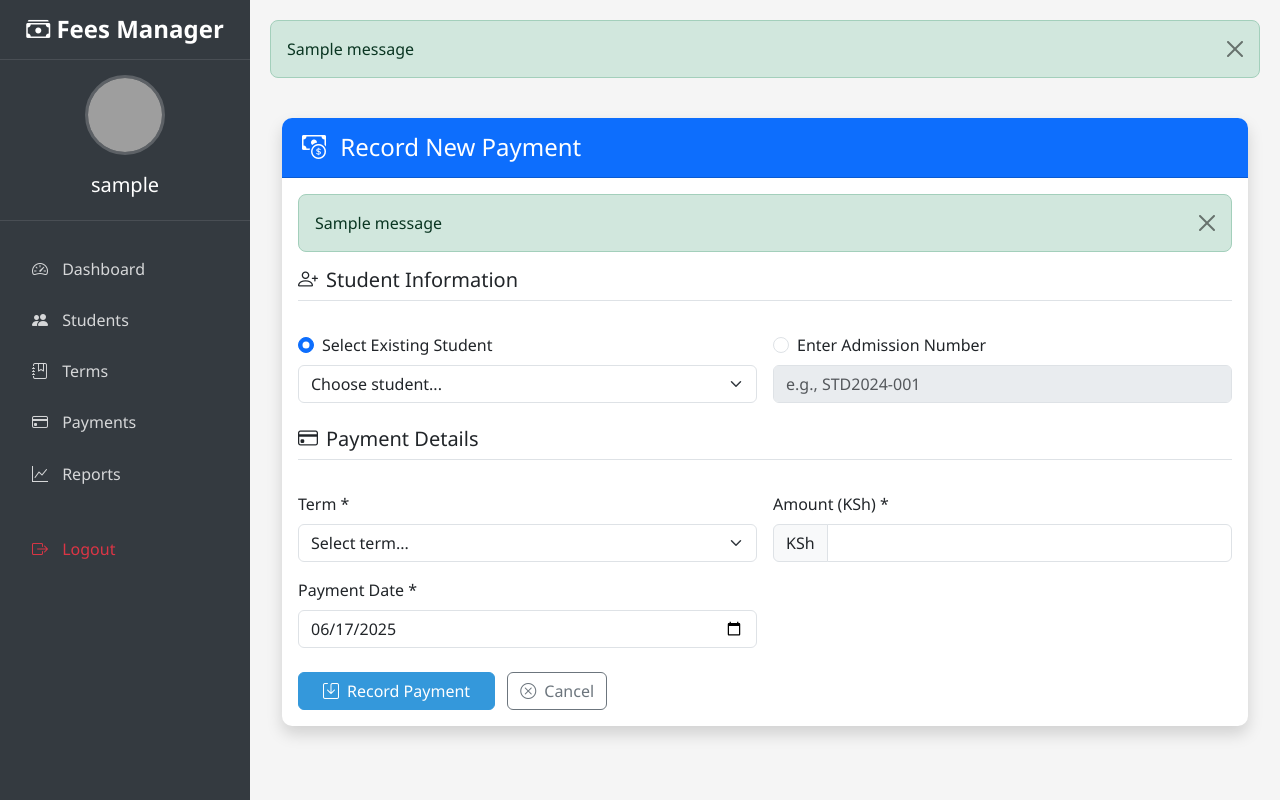
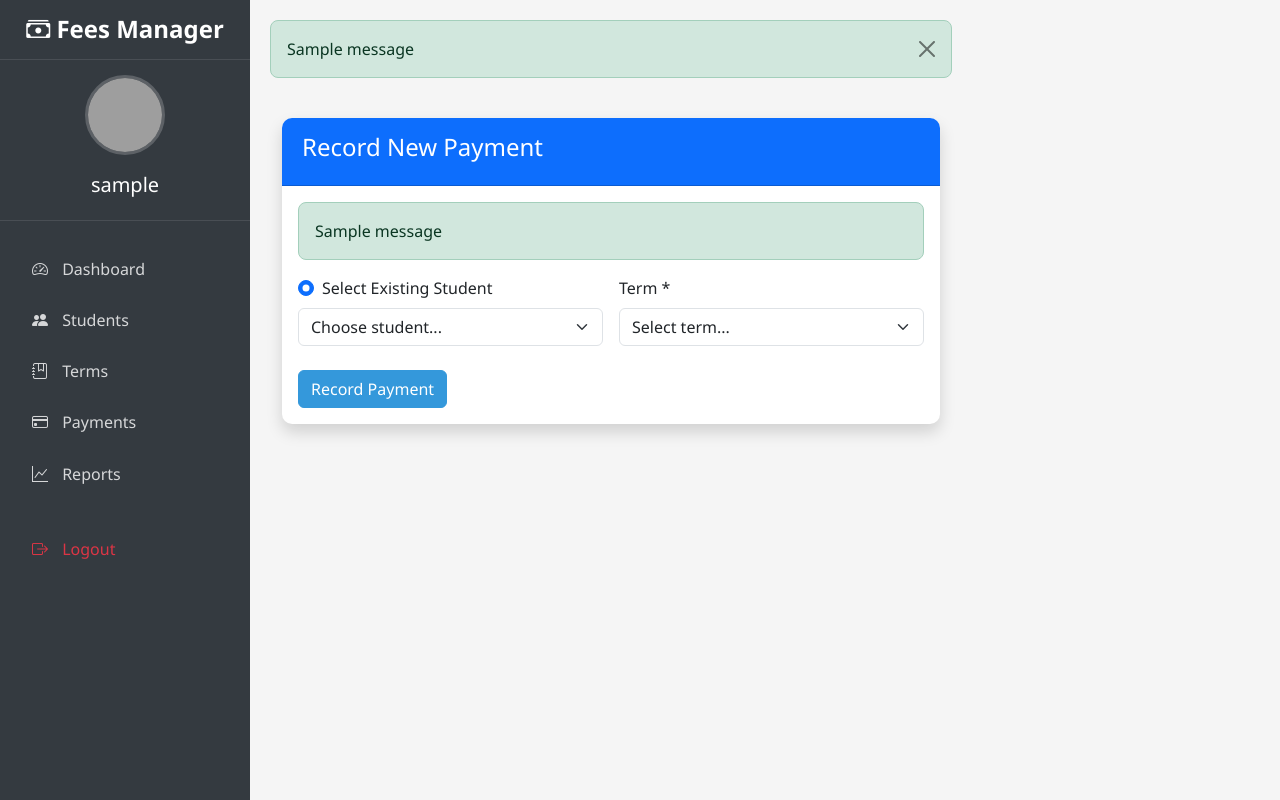
Before and after one commit to ERICKSON-492/fee-system, a Flask app: page /payment/add in a window 1280 px wide. Run offline with Flask 3, Linux system fonts and the light colour scheme; the visitor is signed in with stand-in values (Sample User, id 1); tables that the repository leaves empty hold one stand-in row (values such as "Sample post"); one stand-in notice (Sample message) is shown; a database or web service that is not in the repository returns one stand-in record (values such as "Sample title"); some libraries are stand-ins or nearby versions; grey boxes are pictures that could not be loaded.

Commit message:
Update add_payment.html

```diff
--- a/templates/add_payment.html
+++ b/templates/add_payment.html
@@ -1,190 +1,68 @@
 {% extends "base.html" %}
-
-{% block title %}Add Payment{% endblock %}
 
 {% block content %}
 <div class="container py-4">
     <div class="card shadow">
         <div class="card-header bg-primary text-white">
-            <h4 class="mb-0">
-                <i class="bi bi-cash-coin me-2"></i>
-                Record New Payment
-            </h4>
+            <h4>Record New Payment</h4>
         </div>
 
         <div class="card-body">
             {% with messages = get_flashed_messages(with_categories=true) %}
                 {% if messages %}
                     {% for category, message in messages %}
-                        <div class="alert alert-{{ category }} alert-dismissible fade show">
+                        <div class="alert alert-{{ category }}">
                             {{ message }}
-                            <button type="button" class="btn-close" data-bs-dismiss="alert"></button>
                         </div>
                     {% endfor %}
                 {% endif %}
             {% endwith %}
 
-            <form method="POST" id="paymentForm">
+            <form method="POST">
                 <div class="row g-3">
-                    <!-- Student Section -->
-                    <div class="col-12">
-                        <h5 class="border-bottom pb-2 mb-3">
-                            <i class="bi bi-person-plus me-2"></i>Student Information
-                        </h5>
-                    </div>
-
+                    <!-- Student Selection -->
                     <div class="col-md-6">
                         <div class="form-check">
-                            <input class="form-check-input" type="radio" name="student_input_method"
-                                   id="selectStudent" value="select"
-                                   {% if not form_data or form_data.student_input_method != 'manual' %}checked{% endif %}>
+                            <input class="form-check-input" type="radio"
+                                   name="student_input_method" value="select"
+                                   id="selectStudent" checked>
                             <label class="form-check-label" for="selectStudent">
                                 Select Existing Student
                             </label>
                         </div>
-                        <select class="form-select mt-2" id="student_select" name="admission_no"
-                                {% if form_data and form_data.student_input_method == 'manual' %}disabled{% endif %}>
+                        <select class="form-select mt-2" id="student_select" name="admission_no">
                             <option value="">Choose student...</option>
                             {% for student in students %}
-                            <option value="{{ student.admission_no }}"
-                                {% if form_data and form_data.admission_no == student.admission_no %}selected{% endif %}>
+                            <option value="{{ student.admission_no }}">
                                 {{ student.name }} ({{ student.admission_no }})
                             </option>
                             {% endfor %}
                         </select>
                     </div>
 
-                    <div class="col-md-6">
-                        <div class="form-check">
-                            <input class="form-check-input" type="radio" name="student_input_method"
-                                   id="manualStudent" value="manual"
-                                   {% if form_data and form_data.student_input_method == 'manual' %}checked{% endif %}>
-                            <label class="form-check-label" for="manualStudent">
-                                Enter Admission Number
-                            </label>
-                        </div>
-                        <input type="text" class="form-control mt-2"
-                               id="manual_admission" name="manual_admission"
-                               value="{{ form_data.manual_admission if form_data else '' }}"
-                               placeholder="e.g., STD2024-001"
-                               {% if not form_data or form_data.student_input_method != 'manual' %}disabled{% endif %}>
-                    </div>
-
-                    <!-- Payment Section -->
-                    <div class="col-12 mt-4">
-                        <h5 class="border-bottom pb-2 mb-3">
-                            <i class="bi bi-credit-card me-2"></i>Payment Details
-                        </h5>
-                    </div>
-
+                    <!-- Term Selection -->
                     <div class="col-md-6">
                         <label for="term_id" class="form-label">Term *</label>
                         <select class="form-select" id="term_id" name="term_id" required>
                             <option value="">Select term...</option>
                             {% for term in terms %}
-                            <option value="{{ term.id }}"
-                                {% if form_data and form_data.term_id == term.id|string %}selected{% endif %}>
-                                {{ term.name }}
+                            <option value="{{ term.id }}">
+                                {{ term.name }} (KSh{{ term.amount }})
                             </option>
                             {% endfor %}
                         </select>
                     </div>
 
-                    <div class="col-md-6">
-                        <label for="amount_paid" class="form-label">Amount (KSh) *</label>
-                        <div class="input-group">
-                            <span class="input-group-text">KSh</span>
-                            <input type="number" step="0.01" min="0.01"
-                                   class="form-control"
-                                   id="amount_paid" name="amount_paid"
-                                   value="{{ form_data.amount_paid if form_data else '' }}"
-                                   required>
-                        </div>
-                    </div>
-
-                    <div class="col-md-6">
-                        <label for="payment_date" class="form-label">Payment Date *</label>
-                        <input type="date" class="form-control"
-                               id="payment_date" name="payment_date"
-                               value="{{ form_data.payment_date if form_data else today }}"
-                               required>
-                    </div>
+                    <!-- Other form fields... -->
 
                     <div class="col-12 mt-4">
-                        <button type="submit" class="btn btn-primary px-4">
-                            <i class="bi bi-save me-2"></i>Record Payment
+                        <button type="submit" class="btn btn-primary">
+                            Record Payment
                         </button>
-                        <a href="{{ url_for('view_payments') }}" class="btn btn-outline-secondary ms-2">
-                            <i class="bi bi-x-circle me-2"></i>Cancel
-                        </a>
                     </div>
                 </div>
             </form>
         </div>
     </div>
 </div>
-
-<script>
-document.addEventListener('DOMContentLoaded', function() {
-    const studentMethodRadios = document.querySelectorAll('input[name="student_input_method"]');
-    const studentSelect = document.getElementById('student_select');
-    const manualInput = document.getElementById('manual_admission');
-
-    function toggleStudentInput() {
-        const method = document.querySelector('input[name="student_input_method"]:checked').value;
-
-        if (method === 'manual') {
-            manualInput.disabled = false;
-            manualInput.required = true;
-            studentSelect.disabled = true;
-            studentSelect.required = false;
-        } else {
-            manualInput.disabled = true;
-            manualInput.required = false;
-            studentSelect.disabled = false;
-            studentSelect.required = true;
-        }
-    }
-
-    // Initialize
-    toggleStudentInput();
-
-    // Add event listeners
-    studentMethodRadios.forEach(radio => {
-        radio.addEventListener('change', toggleStudentInput);
-    });
-
-    // Form validation
-    document.getElementById('paymentForm').addEventListener('submit', function(e) {
-        const termSelect = document.getElementById('term_id');
-        if (termSelect.value === '') {
-            e.preventDefault();
-            alert('Please select a term');
-            termSelect.focus();
-            return;
-        }
-
-        const amountInput = document.getElementById('amount_paid');
-        if (!amountInput.value || parseFloat(amountInput.value) <= 0) {
-            e.preventDefault();
-            alert('Please enter a valid amount greater than zero');
-            amountInput.focus();
-            return;
-        }
-    });
-});
-</script>
-
-<style>
-    .border-bottom {
-        border-bottom: 1px solid #dee2e6 !important;
-    }
-    [disabled] {
-        background-color: #f8f9fa;
-    }
-    .form-label.required::after {
-        content: " *";
-        color: red;
-    }
-</style>
 {% endblock %}
```
